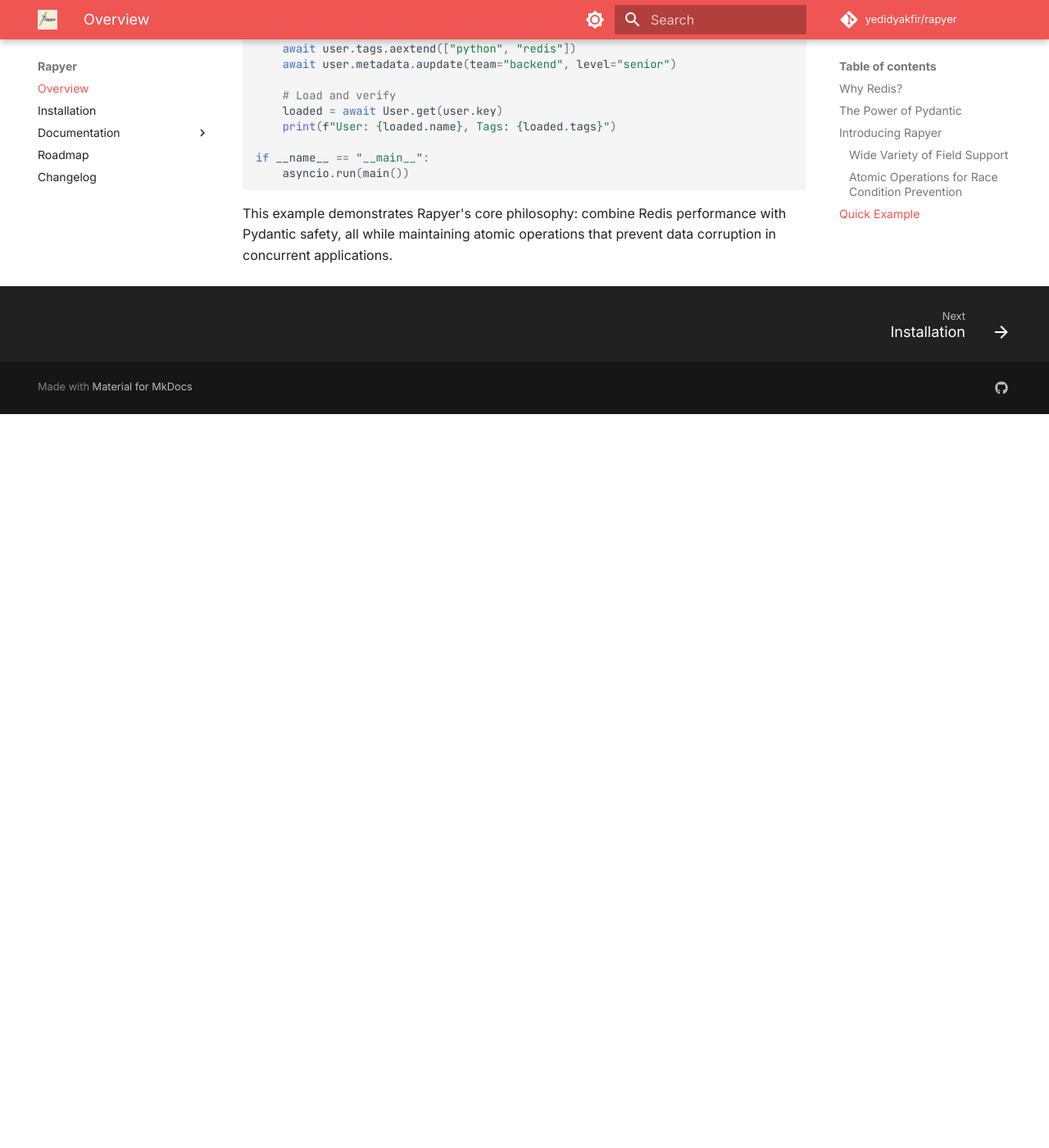
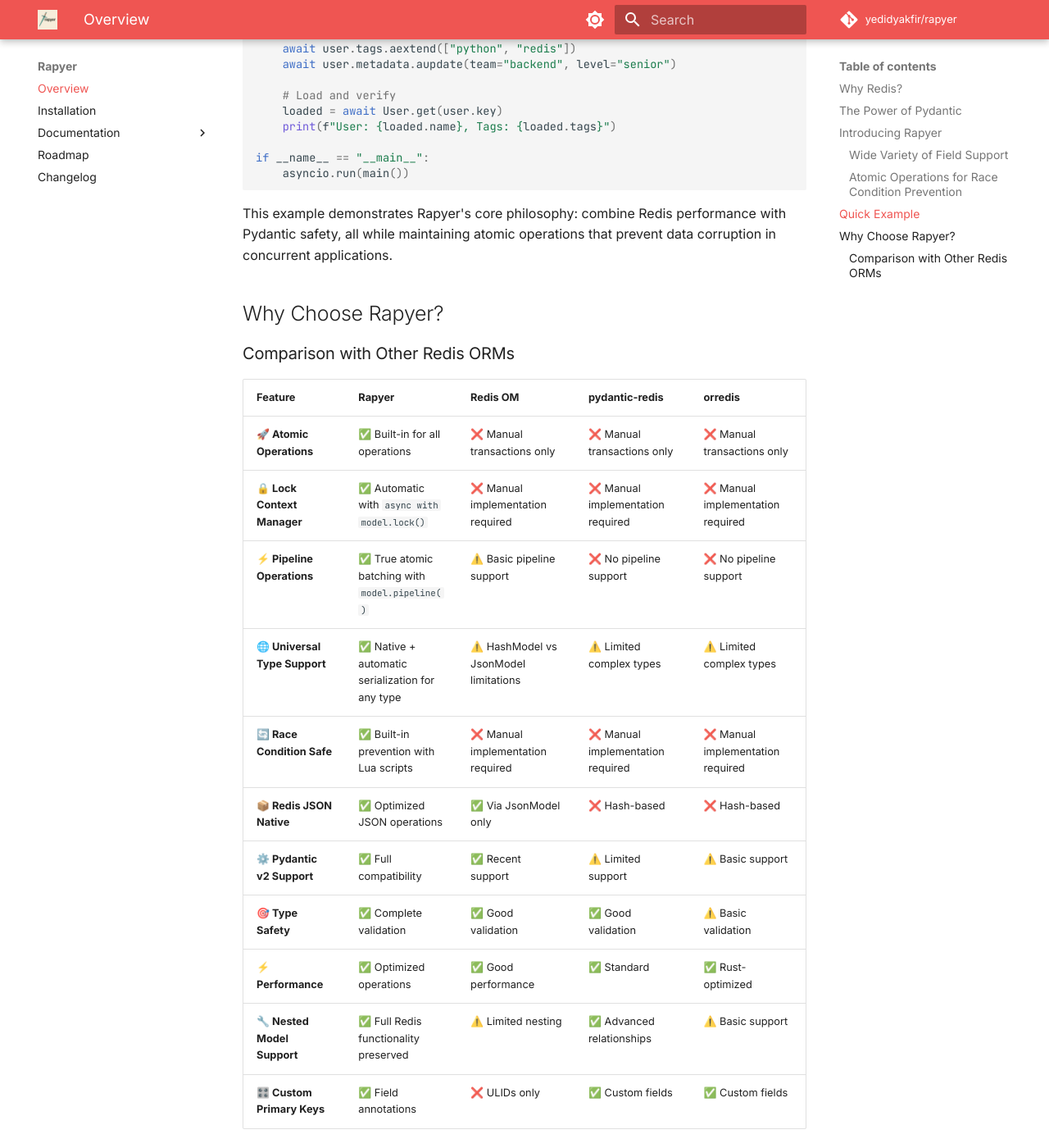
Before and after one commit to yedidyakfir/rapyer, an MkDocs documentation site: the page built from docs/index.md, in a window 1280 px wide and 1400 px high, scrolled down 1861 px. Shown: the whole window at 82% size. Built offline with MkDocs 1.6.1 and Material for MkDocs 9.7.7, drawn with Linux system fonts in a browser that asks for light colours; comment, search, counter and statistics services are not loaded; before the commit the page ends 2366 px from its top, so only the background shows below that.

Commit message:
[fix-docs-for-rapyer] - created advantages of this pacakge

````diff
--- a/docs/index.md
+++ b/docs/index.md
@@ -72,3 +72,7 @@
 ```
 
 This example demonstrates Rapyer's core philosophy: combine Redis performance with Pydantic safety, all while maintaining atomic operations that prevent data corruption in concurrent applications.
+
+## Why Choose Rapyer?
+
+--8<-- "README.md:comparison"
````
Also changed, not shown: README.md (+3 -4 lines).
